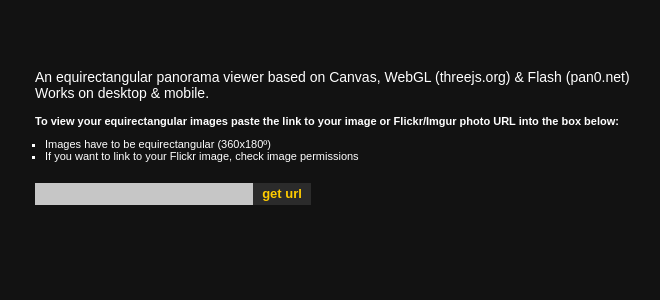
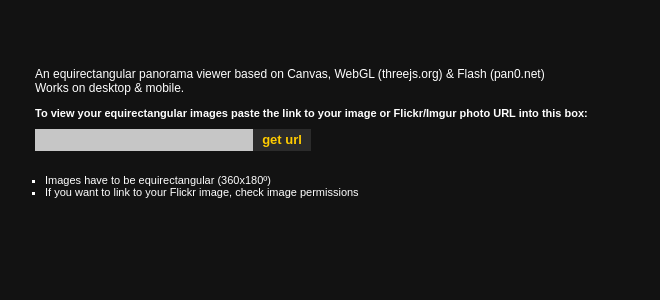
Before and after one commit to si7o/skybox, a PHP site: page /app/view/your_pano.php in a window 1280 px wide. Shown: the top 300 px of the page, without its empty margins (215-875 px from the left). Run offline with PHP 8.4, Linux system fonts and the light colour scheme; the template is opened without the code that fills it, so the values that code supplies are empty; style sheets or scripts are compiled from the project's sources.

Commit message:
Revert "little css/layout changes"
This reverts commit f1b46d3313436f2c649c1ae57b385520bd8cf6de.

```diff
--- a/app/view/your_pano.php
+++ b/app/view/your_pano.php
@@ -23,11 +23,8 @@
 	           <br /> Works on desktop & mobile.
            </p>
            <div>
-            <strong>To view your equirectangular images paste the link to your image or Flickr/Imgur photo URL into the box below:</strong>
-            <ul class="services">
-               <li>Images have to be equirectangular (360x180º)</li>
-               <li>If you want to link to your Flickr image, check image permissions</li>
-            </ul>
+            <strong>To view your equirectangular images paste the link to your image or Flickr/Imgur photo URL into this box:</strong>
+
             <div class="generate">
                <input name="photo_url" id="photo_url" type="text" value=""/>
                <span id="btn_generar_url" > get url </span>
@@ -37,7 +34,10 @@
                <br />
             </div>
 
-
+            <ul class="services">
+               <li>Images have to be equirectangular (360x180º)</li>
+               <li>If you want to link to your Flickr image, check image permissions</li>
+            </ul>
            </div>
        </div>
 
--- a/resources/css/general.css
+++ b/resources/css/general.css
@@ -104,7 +104,7 @@ h2.titulo a:hover{
 }
 
 .about p.desc{
-	font-size:14px;
+	font-size:12px;
 }
 
 ul.services {
@@ -115,7 +115,7 @@ ul.services li{
 	list-style:square;
 }
 div.generate {
-	display:table;
+	display:block;
 	padding-top:10px;
 	padding-bottom:10px;
 }
```
